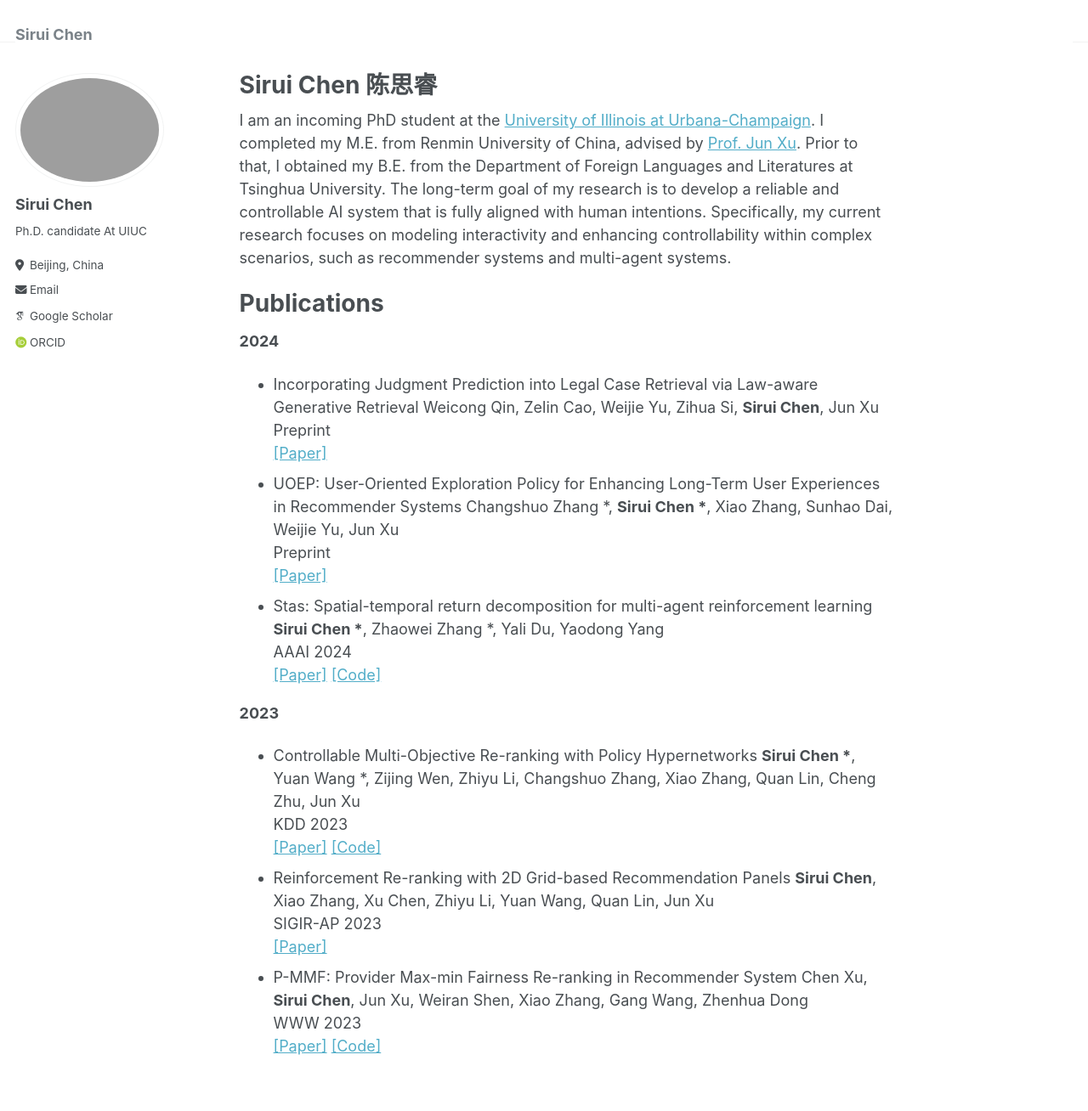
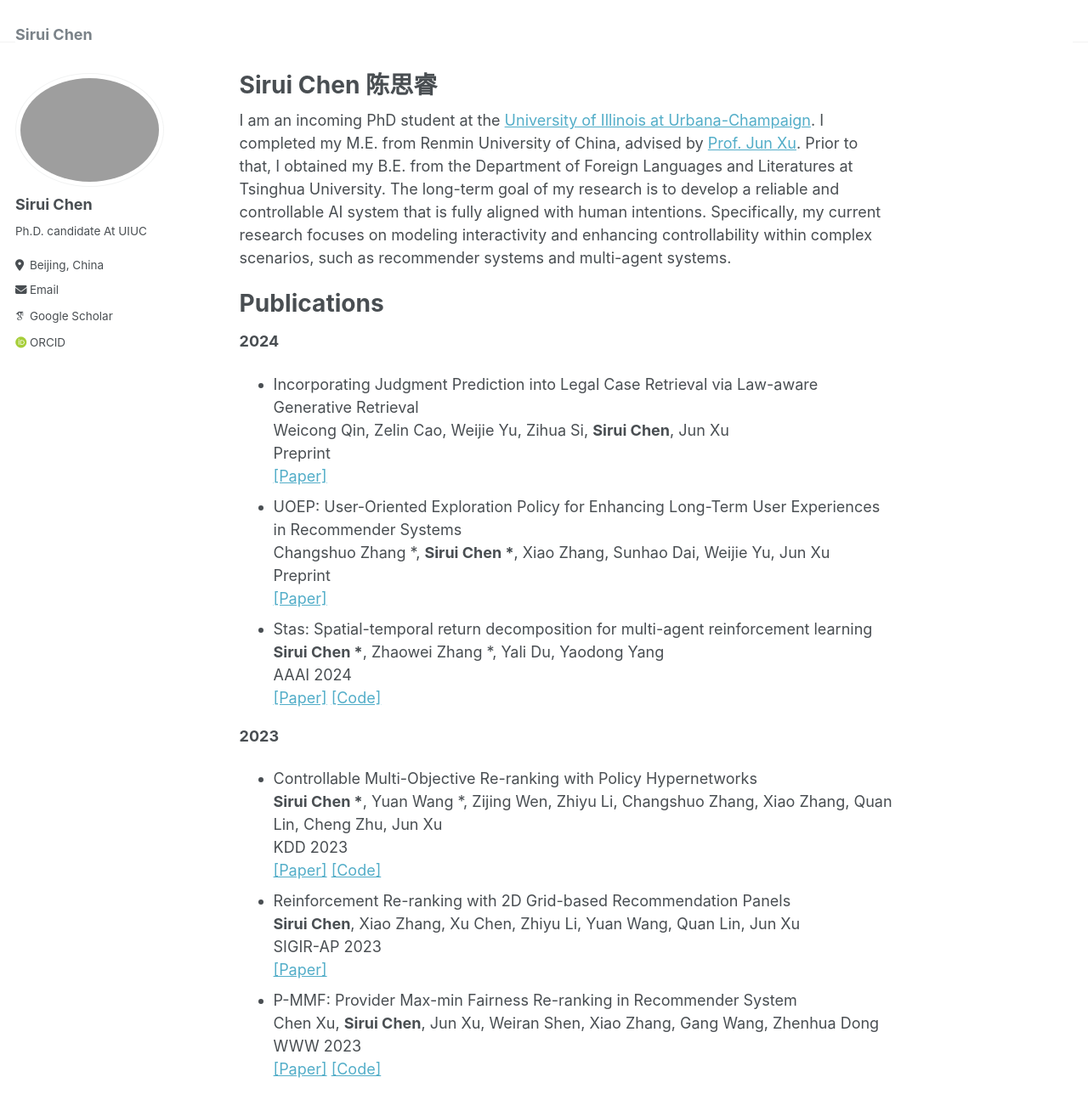
Before and after one commit to csr16/csr16.github.io, a Jekyll site: the page built from _pages/about.md, in a window 1280 px wide and 1400 px high. Shown: the top 1308 px of the window at 85% size. Built offline with Jekyll 4.4.1, drawn with Linux system fonts in a browser that asks for light colours; some web fonts are replaced.

Commit message:
udpate 0312

```diff
--- a/_pages/about.md
+++ b/_pages/about.md
@@ -14,29 +14,29 @@ The long-term goal of my research is to develop a reliable and controllable AI s
 Publications
 ======
 **2024**
-- Incorporating Judgment Prediction into Legal Case Retrieval via Law-aware Generative Retrieval
+- Incorporating Judgment Prediction into Legal Case Retrieval via Law-aware Generative Retrieval<br>
 Weicong Qin, Zelin Cao, Weijie Yu, Zihua Si, __Sirui Chen__, Jun Xu<br>
 Preprint<br>
 [[Paper]](https://arxiv.org/abs/2312.09591)<br>
-- UOEP: User-Oriented Exploration Policy for Enhancing Long-Term User Experiences in Recommender Systems
+- UOEP: User-Oriented Exploration Policy for Enhancing Long-Term User Experiences in Recommender Systems<br>
 Changshuo Zhang *, __Sirui Chen *__, Xiao Zhang, Sunhao Dai, Weijie Yu, Jun Xu<br>
 Preprint<br>
 [[Paper]](https://arxiv.org/abs/2401.09034)<br>
-- Stas: Spatial-temporal return decomposition for multi-agent reinforcement learning
+- Stas: Spatial-temporal return decomposition for multi-agent reinforcement learning<br>
 __Sirui Chen *__, Zhaowei Zhang *, Yali Du, Yaodong Yang<br>
 AAAI 2024<br>
 [[Paper]](https://arxiv.org/abs/2304.07520) [[Code]](https://github.com/zowiezhang/STAS)<br>
 
 **2023**
-- Controllable Multi-Objective Re-ranking with Policy Hypernetworks
+- Controllable Multi-Objective Re-ranking with Policy Hypernetworks<br>
 __Sirui Chen *__, Yuan Wang *, Zijing Wen, Zhiyu Li, Changshuo Zhang, Xiao Zhang, Quan Lin, Cheng Zhu, Jun Xu<br>
 KDD 2023<br>
 [[Paper]](https://dl.acm.org/doi/abs/10.1145/3580305.3599796?casa_token=0LtqSmC5JUQAAAAA:WMiWAkudR7D3HnJI83S5Hfmr9AM31TjIgnW4uf47pBJRlcx-UyQ0yf4bBD8IY5UcQ9akj1yfULHa) [[Code]](https://github.com/lyingCS/Controllable-Multi-Objective-Reranking)<br>
-- Reinforcement Re-ranking with 2D Grid-based Recommendation Panels
+- Reinforcement Re-ranking with 2D Grid-based Recommendation Panels<br>
 __Sirui Chen__, Xiao Zhang, Xu Chen, Zhiyu Li, Yuan Wang, Quan Lin, Jun Xu<br>
 SIGIR-AP 2023<br>
 [[Paper]](https://dl.acm.org/doi/abs/10.1145/3624918.3625311?casa_token=FTOMSZ8OASAAAAAA:MRqqcE__k0emy7Z7WlsQy0XxENCYDn-AfVQwEaLwiMw1Gs50lGT2ScV308yiqX4htUyceVaCbVV9)<br>
-- P-MMF: Provider Max-min Fairness Re-ranking in Recommender System
+- P-MMF: Provider Max-min Fairness Re-ranking in Recommender System<br>
 Chen Xu, __Sirui Chen__, Jun Xu, Weiran Shen, Xiao Zhang, Gang Wang, Zhenhua Dong<br>
 WWW 2023<br>
 [[Paper]](https://dl.acm.org/doi/abs/10.1145/3543507.3583296?casa_token=F51acjY5vuMAAAAA:zaoH21lA2vAK6kj0CShFe5XJI8AwaK6NhXj0qS4HND0XtSqsN-TCeZpwUcBsiBv7rK1NxxPBy5Ij) [[Code]](https://github.com/XuChen0427/P-MMF)<br>
```
